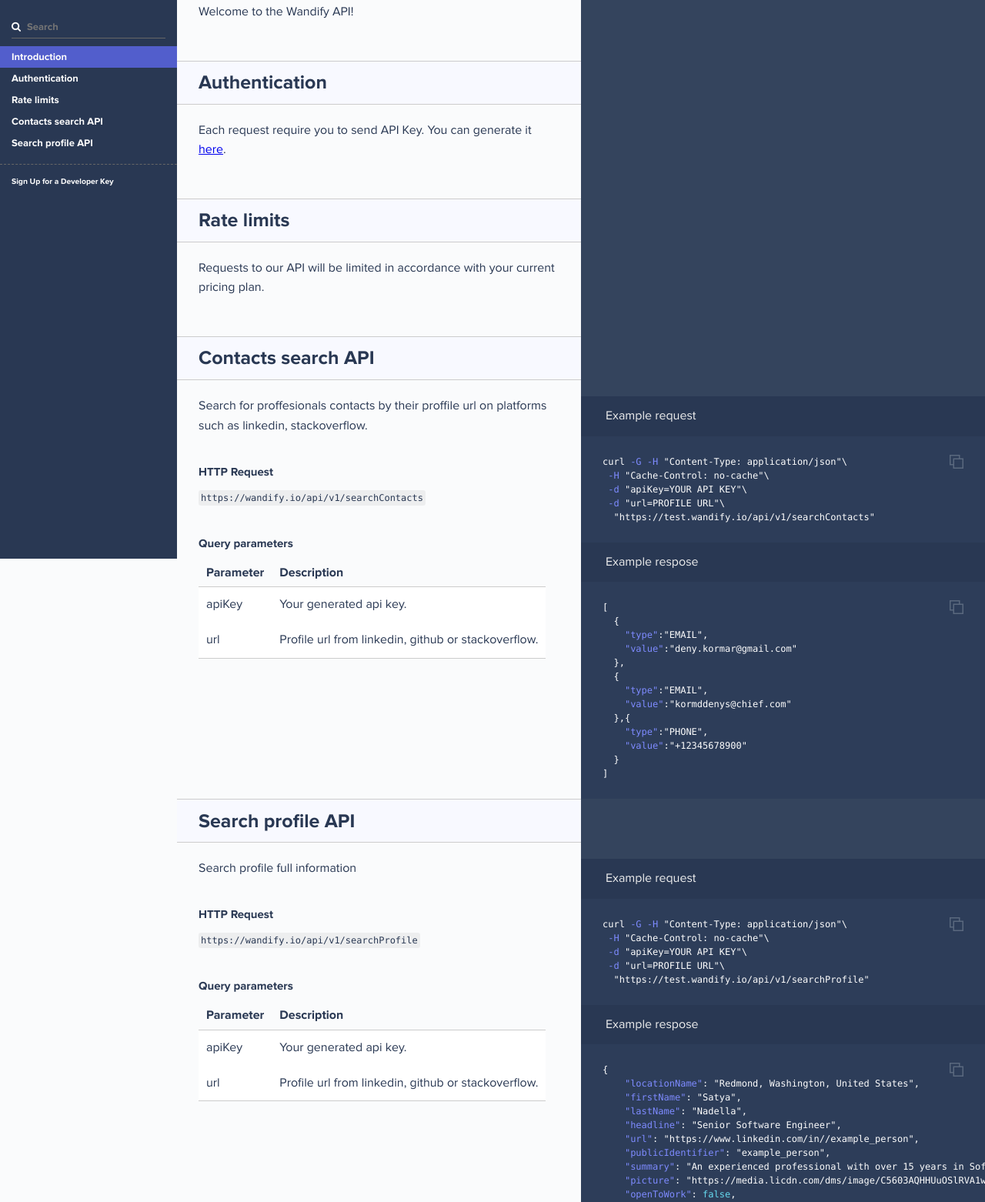
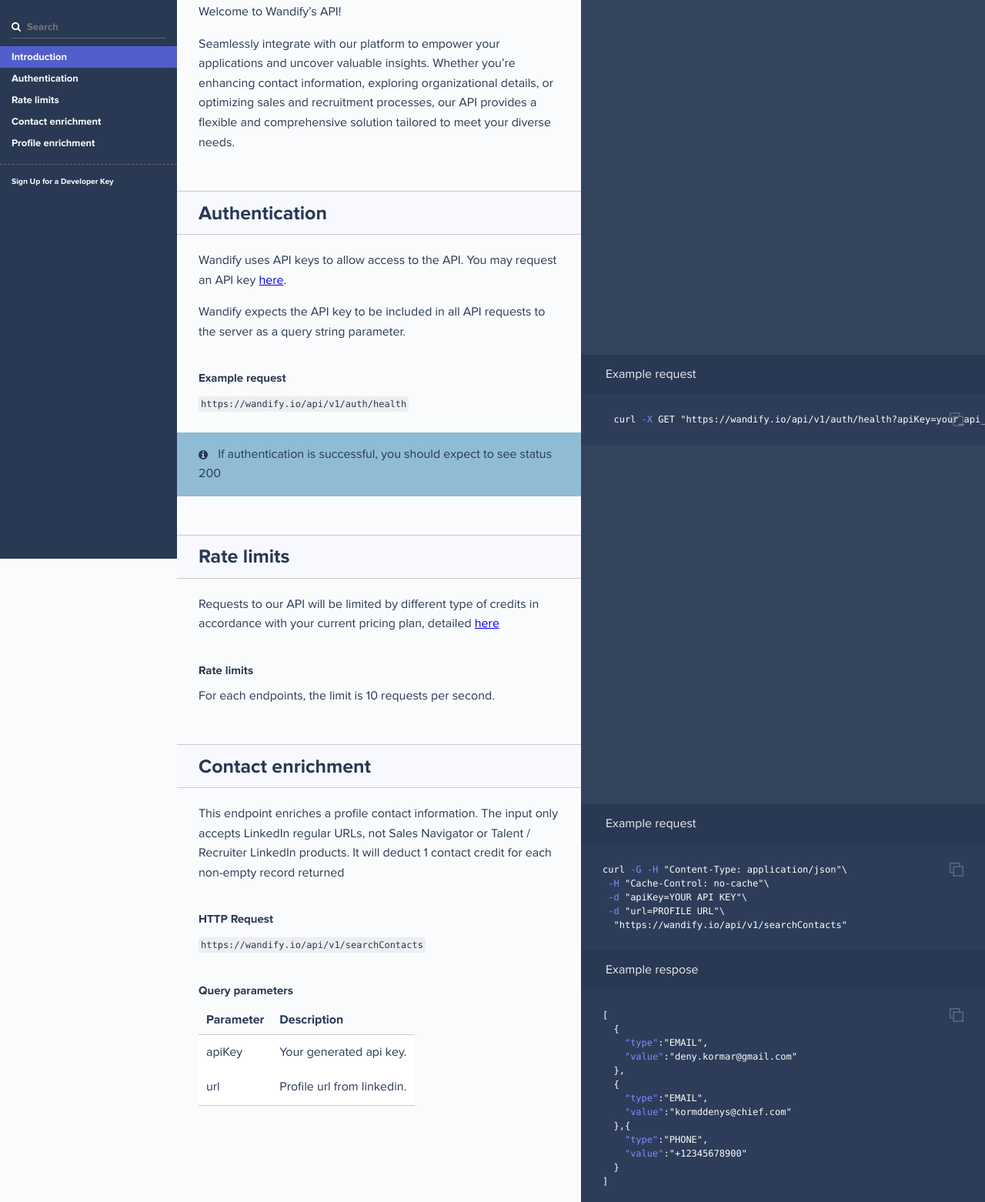
Before and after one commit to wandifyio/api, a plain HTML site: page index.html in a window 1280 px wide. Shown: the part 74-1636 px from the top of the page at 77% size. Drawn offline with Linux system fonts and the light colour scheme.

Commit message:
Text updates

```diff
--- a/index.html
+++ b/index.html
@@ -318,12 +318,22 @@
           </li>
           <li>
             <a href="#authentication" class="toc-h1 toc-link" data-title="Authentication">Authentication</a>
+              <ul class="toc-list-h2">
+                  <li>
+                    <a href="#example-request" class="toc-h2 toc-link" data-title="Example request">Example request</a>
+                  </li>
+              </ul>
           </li>
           <li>
             <a href="#rate-limits" class="toc-h1 toc-link" data-title="Rate limits">Rate limits</a>
+              <ul class="toc-list-h2">
+                  <li>
+                    <a href="#rate-limits-2" class="toc-h2 toc-link" data-title="Rate limits">Rate limits</a>
+                  </li>
+              </ul>
           </li>
           <li>
-            <a href="#contacts-search-api" class="toc-h1 toc-link" data-title="Contacts search API">Contacts search API</a>
+            <a href="#contact-enrichment" class="toc-h1 toc-link" data-title="Contact enrichment">Contact enrichment</a>
               <ul class="toc-list-h2">
                   <li>
                     <a href="#http-request" class="toc-h2 toc-link" data-title="HTTP Request">HTTP Request</a>
@@ -334,7 +344,7 @@
               </ul>
           </li>
           <li>
-            <a href="#search-profile-api" class="toc-h1 toc-link" data-title="Search profile API">Search profile API</a>
+            <a href="#profile-enrichment" class="toc-h1 toc-link" data-title="Profile enrichment">Profile enrichment</a>
               <ul class="toc-list-h2">
                   <li>
                     <a href="#http-request-2" class="toc-h2 toc-link" data-title="HTTP Request">HTTP Request</a>
@@ -346,19 +356,50 @@
           </li>
       </ul>
         <ul class="toc-footer">
-            <li><a href="https://wandify.io/user/api">Sign Up for a Developer Key</a></li>
+            <li><a href="https://wandify.io/en/auth/login">Sign Up for a Developer Key</a></li>
         </ul>
     </div>
     <div class="page-wrapper">
       <div class="dark-box"></div>
       <div class="content">
         <h1 id='introduction'>Introduction</h1>
-<p>Welcome to the Wandify API!</p>
+<p>Welcome to Wandify’s API!</p>
+
+<p>Seamlessly integrate with our platform to empower your applications and uncover valuable insights. Whether you’re enhancing contact information, exploring organizational details, or optimizing sales and recruitment processes, our API provides a flexible and comprehensive solution tailored to meet your diverse needs.</p>
 <h1 id='authentication'>Authentication</h1>
-<p>Each request require you to send API Key. You can generate it <a href="https://wandify.io/user/api">here</a>.</p>
+<p>Wandify uses API keys to allow access to the API. You may request an API key <a href="https://wandify.io/user/api">here</a>.</p>
+
+<p>Wandify expects the API key to be included in all API requests to the server as a query string parameter.</p>
+
+<blockquote>
+<p>Example request</p>
+</blockquote>
+<div class="highlight"><pre class="highlight shell tab-shell"><code>  curl <span class="nt">-X</span> GET <span class="s2">"https://wandify.io/api/v1/auth/health?apiKey=your_api_key"</span> <span class="nt">-w</span> <span class="s2">"%{http_code}</span><span class="se">\n</span><span class="s2">"</span> <span class="nt">-o</span> /dev/null 2&gt;/dev/null
+</code></pre></div><div class="highlight"><pre class="highlight python tab-python"><code><span class="kn">import</span> <span class="nn">requests</span>
+
+<span class="n">url</span> <span class="o">=</span> <span class="s">"https://wandify.io/api/v1/auth/health"</span>
+
+<span class="n">params</span> <span class="o">=</span> <span class="p">{</span>
+    <span class="s">"apiKey"</span><span class="p">:</span> <span class="s">"your_api_key"</span><span class="p">,</span>
+<span class="p">}</span>
+
+<span class="n">response</span> <span class="o">=</span> <span class="n">requests</span><span class="p">.</span><span class="n">get</span><span class="p">(</span><span class="n">url</span><span class="p">,</span> <span class="n">params</span><span class="o">=</span><span class="n">params</span><span class="p">)</span>
+
+<span class="k">if</span> <span class="n">response</span><span class="p">.</span><span class="n">status_code</span> <span class="o">==</span> <span class="mi">200</span><span class="p">:</span>
+ <span class="k">print</span><span class="p">(</span><span class="s">'Auth ok'</span><span class="p">)</span>
+<span class="k">else</span><span class="p">:</span>
+ <span class="k">print</span><span class="p">(</span><span class="s">'Auth error'</span><span class="p">);</span>
+</code></pre></div><h3 id='example-request'>Example request</h3>
+<p><code>https://wandify.io/api/v1/auth/health</code></p>
+
+<aside class="notice">
+  If authentication is successful, you should expect to see status 200
+</aside>
 <h1 id='rate-limits'>Rate limits</h1>
-<p>Requests to our API will be limited in accordance with your current pricing plan.</p>
-<h1 id='contacts-search-api'>Contacts search API</h1>
+<p>Requests to our API will be limited by different type of credits  in accordance with your current pricing plan, detailed <a href="http://localhost:4200/en/user/billing">here</a></p>
+<h3 id='rate-limits-2'>Rate limits</h3>
+<p>For each endpoints, the limit is 10 requests per second.</p>
+<h1 id='contact-enrichment'>Contact enrichment</h1>
 <blockquote>
 <p>Example request</p>
 </blockquote>
@@ -366,10 +407,10 @@
  <span class="nt">-H</span> <span class="s2">"Cache-Control: no-cache"</span><span class="se">\</span>
  <span class="nt">-d</span> <span class="s2">"apiKey=YOUR API KEY"</span><span class="se">\</span>
  <span class="nt">-d</span> <span class="s2">"url=PROFILE URL"</span><span class="se">\</span>
-  <span class="s2">"https://test.wandify.io/api/v1/searchContacts"</span>
+  <span class="s2">"https://wandify.io/api/v1/searchContacts"</span>
 </code></pre></div><div class="highlight"><pre class="highlight python tab-python"><code><span class="kn">import</span> <span class="nn">requests</span>
 
-<span class="n">url</span> <span class="o">=</span> <span class="s">"https://test.wandify.io/api/v1/searchContacts"</span>
+<span class="n">url</span> <span class="o">=</span> <span class="s">"https://wandify.io/api/v1/searchContacts"</span>
 
 <span class="n">params</span> <span class="o">=</span> <span class="p">{</span>
     <span class="s">"apiKey"</span><span class="p">:</span> <span class="s">"YOUT GENERATED API KEY"</span><span class="p">,</span>
@@ -402,7 +443,7 @@
   </span><span class="p">}</span><span class="w">
 </span><span class="p">]</span><span class="w">
 </span></code></pre></div>
-<p>Search for proffesionals contacts by their proffile url on platforms such as linkedin, stackoverflow.</p>
+<p>This endpoint enriches a profile contact information. The input only accepts LinkedIn regular URLs, not Sales Navigator or Talent / Recruiter LinkedIn products. It will deduct 1 contact credit for each non-empty record returned</p>
 <h3 id='http-request'>HTTP Request</h3>
 <p><code>https://wandify.io/api/v1/searchContacts</code></p>
 <h3 id='query-parameters'>Query parameters</h3>
@@ -418,10 +459,10 @@
 </tr>
 <tr>
 <td>url</td>
-<td>Profile url from linkedin, github or stackoverflow.</td>
+<td>Profile url from linkedin.</td>
 </tr>
 </tbody></table>
-<h1 id='search-profile-api'>Search profile API</h1>
+<h1 id='profile-enrichment'>Profile enrichment</h1>
 <blockquote>
 <p>Example request</p>
 </blockquote>
@@ -429,10 +470,10 @@
  <span class="nt">-H</span> <span class="s2">"Cache-Control: no-cache"</span><span class="se">\</span>
  <span class="nt">-d</span> <span class="s2">"apiKey=YOUR API KEY"</span><span class="se">\</span>
  <span class="nt">-d</span> <span class="s2">"url=PROFILE URL"</span><span class="se">\</span>
-  <span class="s2">"https://test.wandify.io/api/v1/searchProfile"</span>
+  <span class="s2">"https://wandify.io/api/v1/searchProfile"</span>
 </code></pre></div><div class="highlight"><pre class="highlight python tab-python"><code><span class="kn">import</span> <span class="nn">requests</span>
 
-<span class="n">url</span> <span class="o">=</span> <span class="s">"https://test.wandify.io/api/v1/searchProfile"</span>
+<span class="n">url</span> <span class="o">=</span> <span class="s">"https://wandify.io/api/v1/searchProfile"</span>
 
 <span class="n">params</span> <span class="o">=</span> <span class="p">{</span>
     <span class="s">"apiKey"</span><span class="p">:</span> <span class="s">"YOUT GENERATED API KEY"</span><span class="p">,</span>
@@ -507,7 +548,7 @@
     </span><span class="p">]</span><span class="w">
 </span><span class="p">}</span><span class="w">
 </span></code></pre></div>
-<p>Search profile full information</p>
+<p>This endpoint enriches a person’s information. The input only accepts LinkedIn regular URLs, not Sales Navigator or Talent / Recruiter LinkedIn products. It will deduct 1 export credit for each non-empty record returned.</p>
 <h3 id='http-request-2'>HTTP Request</h3>
 <p><code>https://wandify.io/api/v1/searchProfile</code></p>
 <h3 id='query-parameters-2'>Query parameters</h3>
@@ -523,7 +564,7 @@
 </tr>
 <tr>
 <td>url</td>
-<td>Profile url from linkedin, github or stackoverflow.</td>
+<td>Profile url from linkedin.</td>
 </tr>
 </tbody></table>
 
```
